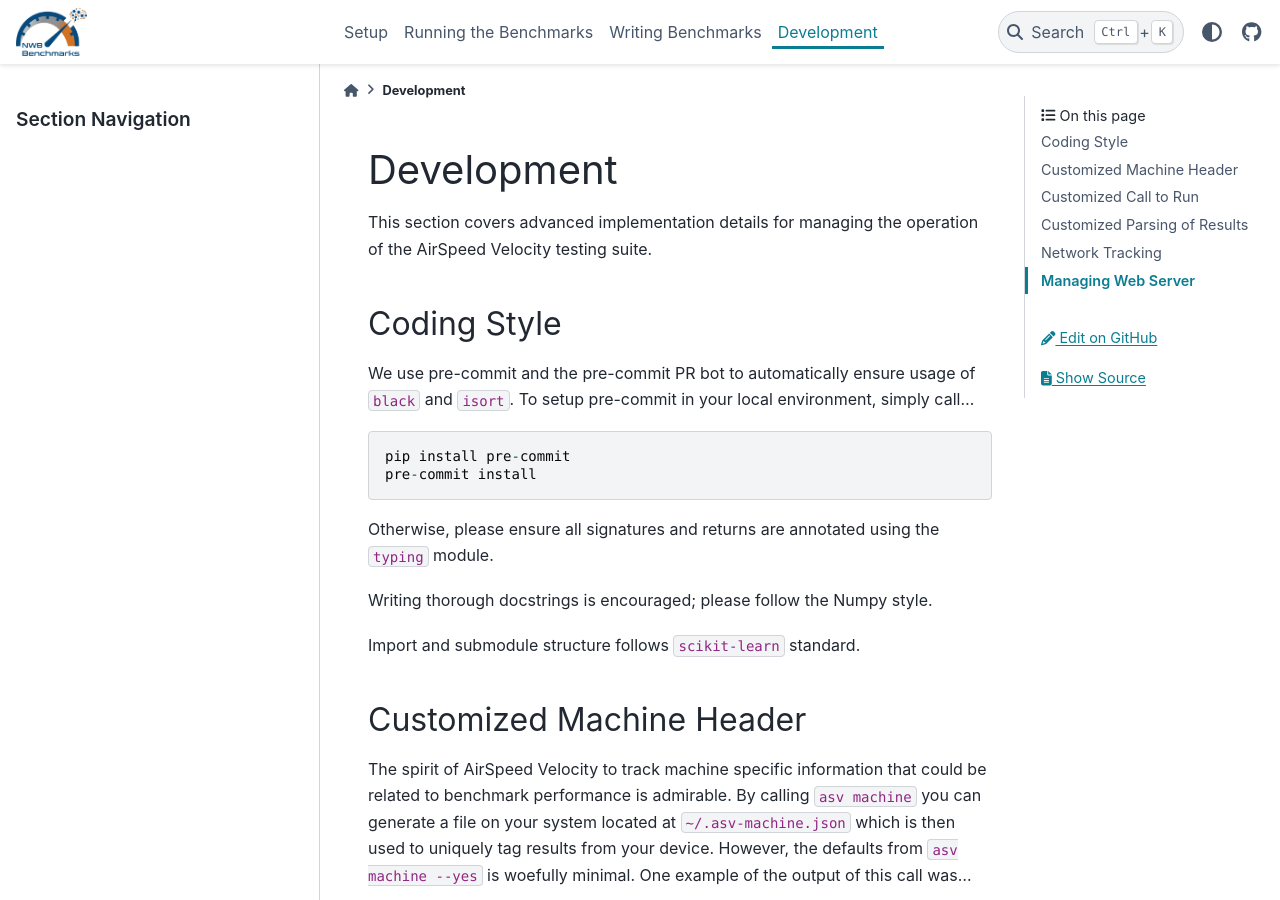
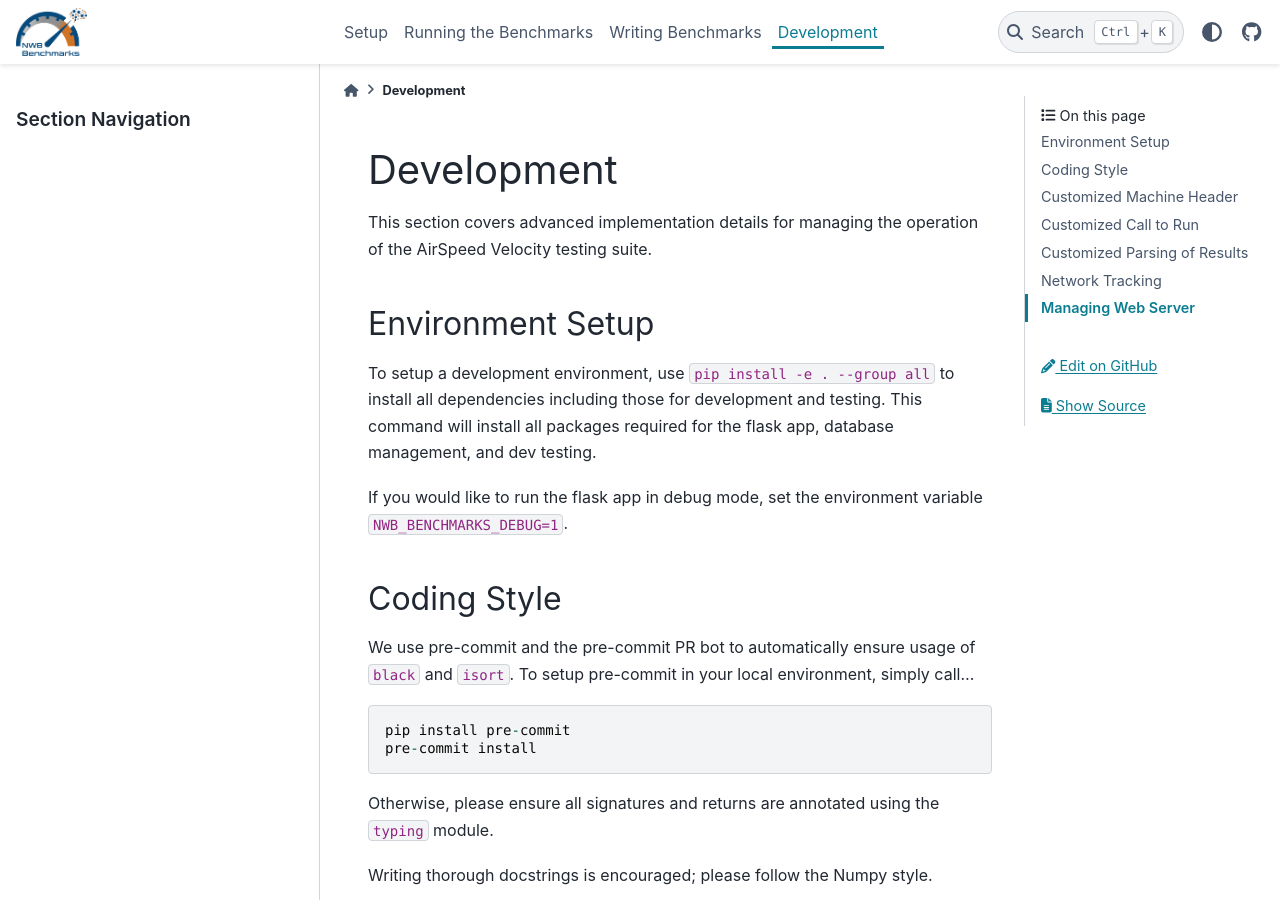
Before and after one commit to NeurodataWithoutBorders/nwb_benchmarks, a Sphinx documentation site: the page built from docs/development.rst, in a window 1280 px wide and 900 px high. Built offline with Sphinx 7.4.7 and the PyData theme 0.15.4, drawn with Linux system fonts in a browser that asks for light colours.

Commit message:
add instructions for dev environment, debug mode

```diff
--- a/docs/development.rst
+++ b/docs/development.rst
@@ -2,6 +2,15 @@ Development
 ===========
 
 This section covers advanced implementation details for managing the operation of the AirSpeed Velocity testing suite.
+
+
+Environment Setup
+------------
+
+To setup a development environment, use ``pip install -e . --group all`` to install all dependencies including those for development and testing.
+This command will install all packages required for the flask app, database management, and dev testing.
+
+If you would like to run the flask app in debug mode, set the environment variable ``NWB_BENCHMARKS_DEBUG=1``.
 
 
 Coding Style
```
